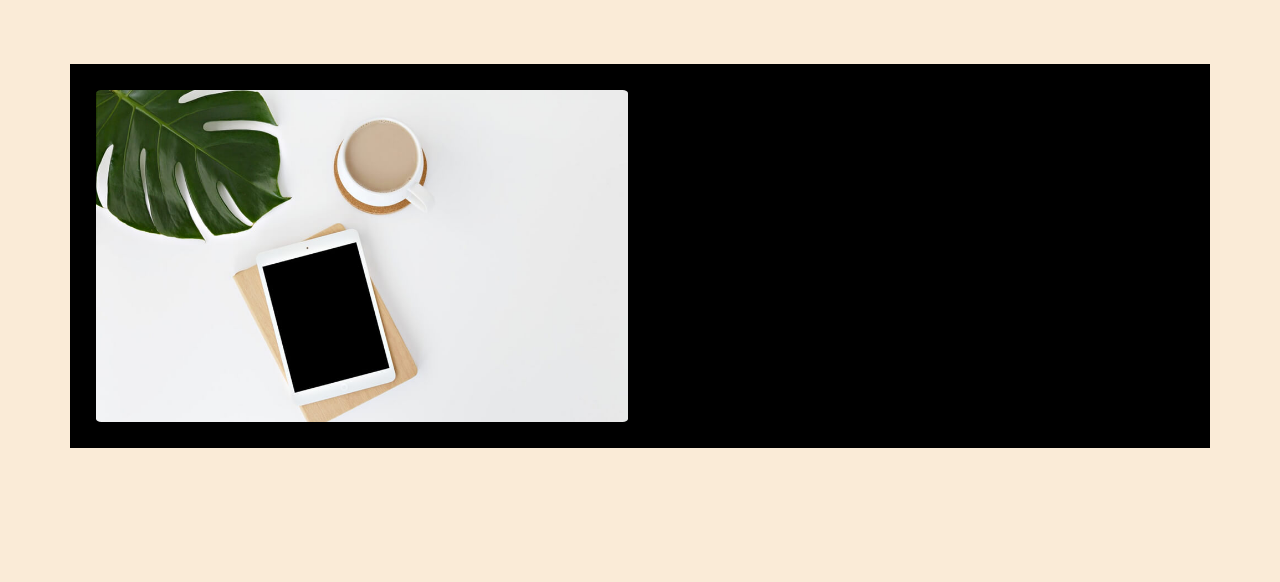
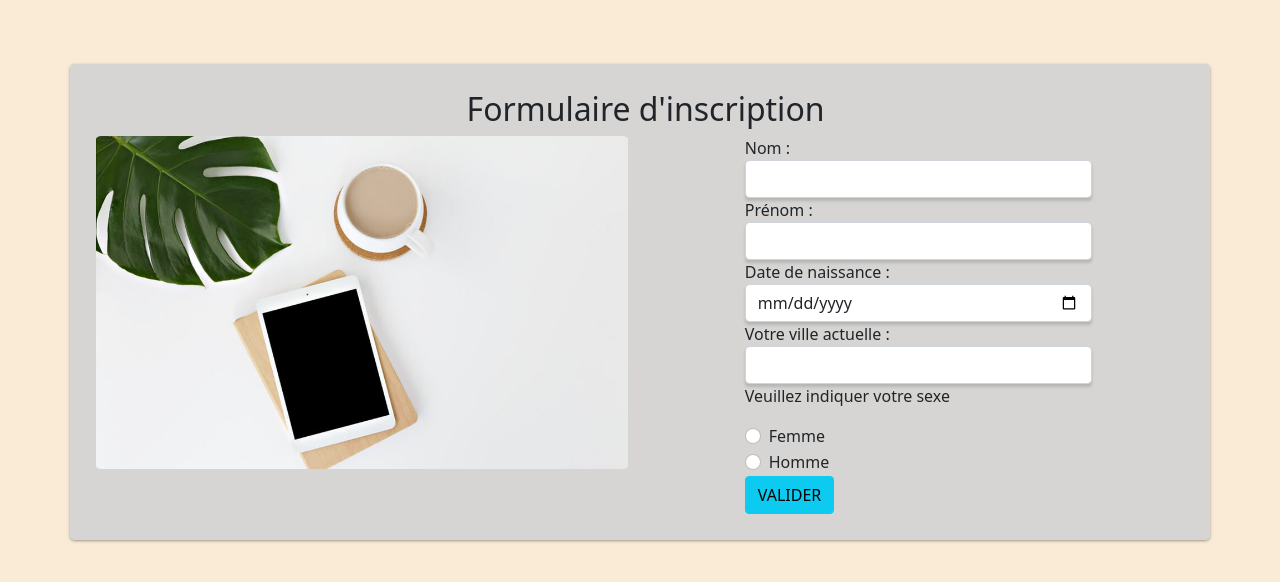
Before and after one commit to RHenintsoa/Forms, a PHP site: page / in a window 1280 px wide. Shown: the part 56-638 px from the top of the page. Run offline with PHP 8.4, Linux system fonts and the light colour scheme.

Commit message:
add logo/ box shadow on form-control and content/ div in the middle

```diff
--- a/assets/css/style.css
+++ b/assets/css/style.css
@@ -6,10 +6,18 @@ body{
 	color: aliceblue;
 }
 .content{
-	background-color: black;
+	background-color:rgba(211, 211, 211, 0.928);
 	margin-top: 5%;
 	padding: 2%;
+	border-radius: 5px;
+	box-shadow: rgba(60, 64, 67, 0.3) 0px 1px 2px 0px, rgba(60, 64, 67, 0.15) 0px 1px 3px 1px;
 }
+.form-control{
+	box-shadow: rgba(0, 0, 0, 0.15) 0px 3px 3px 0px;
+}
+/* #form{
+	background-color: aqua;
+} */
 #picture{
 	border-radius: 1%;
 }
--- a/index.php
+++ b/index.php
@@ -4,7 +4,7 @@
 <head>
 	<meta charset="utf-8">
 	<meta name="viewport" content="width=device-width, initial-scale=1">
-	<link rel="icon" href="./assets/img/favicon.png">
+	<link rel="shortcut icon" href="./assets/img/apple-touch-icon.png">
 	<!-- css-->
 	<link rel="stylesheet" type="text/css" href="./assets/bootstrap/bootstrap/css/bootstrap.min.css">
 	<link rel="stylesheet" type="text/css" href="./assets/css/style.css">
@@ -28,12 +28,59 @@
 		</nav>
 	</header>
 	<div class="container content">
+		<div class="row">
+			<div class="col-lg-6 offset-lg-4">
+			<h2> Formulaire d'inscription</h2>
+			</div>
+		</div>
 		<div class="row test">
 			<div class="col-lg-6">
 				<img src="./assets/img/img2.jpg" alt="" class="img-fluid" id="picture">
 			</div>
-			<div class="col-lg-4">
-				<form action="./list.php"></form>
+			<div class="col-lg-4 offset-lg-1"  id="form">
+
+				<form action="./list.php" method="POST">
+					<div class="form-group">
+						<label for="inputName">Nom : </label>
+						<input type="text"id="inputName" class="form-control">
+					</div>
+					<div class="form-group">
+						<label for="inputFirstname"> Prénom : </label>
+						<input type="text"id="inputFirstname" class="form-control">
+					</div>
+					<div class="form-group">
+						<label for="inputBirth"> Date de naissance : </label>
+						<input type="date"id="inputBirth" class="form-control">
+					</div>
+					<div class="form-group">
+						<label for="inputTown"> Votre ville actuelle : </label>
+							<select name ="profession" id="inputTown" class="form-control">
+								<option value=""></option>
+								<option value="Antananarivo">Antananarivo</option>
+								<option value="Mahajanga">Mahajanga</option>
+								<option value="Toamasina">Toamasina</option>
+								<option value="Antsiranana">Antsiranana</option>
+								<option value="Fianarantsoa">Fianarantsoa</option>
+							</select>
+					</div>
+					<div class="form-group">
+						<p> Veuillez indiquer votre sexe</p>
+							<div class="form-check">
+								<input type="radio" id="choiceFemale" name="female" class="form-check-input">
+								<label for="choiceFemale">Femme</label>
+							</div>
+							<div class="form-check">
+								<input type="radio" id="choiceMale" name="male" class="form-check-input">
+								<label for="choiceMale">Homme</label>
+							</div>
+					</div>
+					<div class="form-group">
+						<button type="submit" class="btn btn-info"> VALIDER</button>
+					</div>
+
+				</form>
+
+
 			</div>
 		</div>
 	</div>
```
Also changed, not shown: assets/img/apple-touch-icon.png (added).
